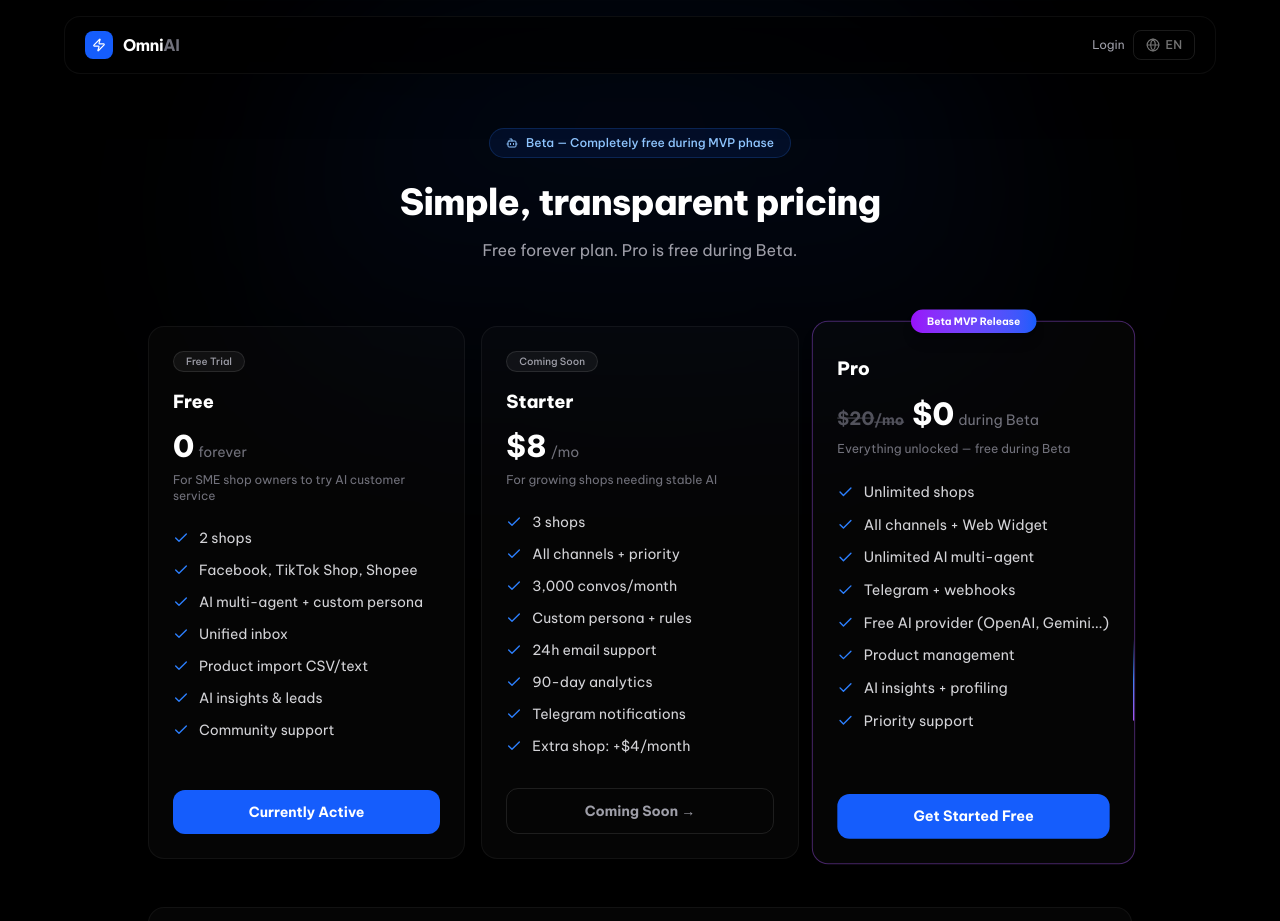
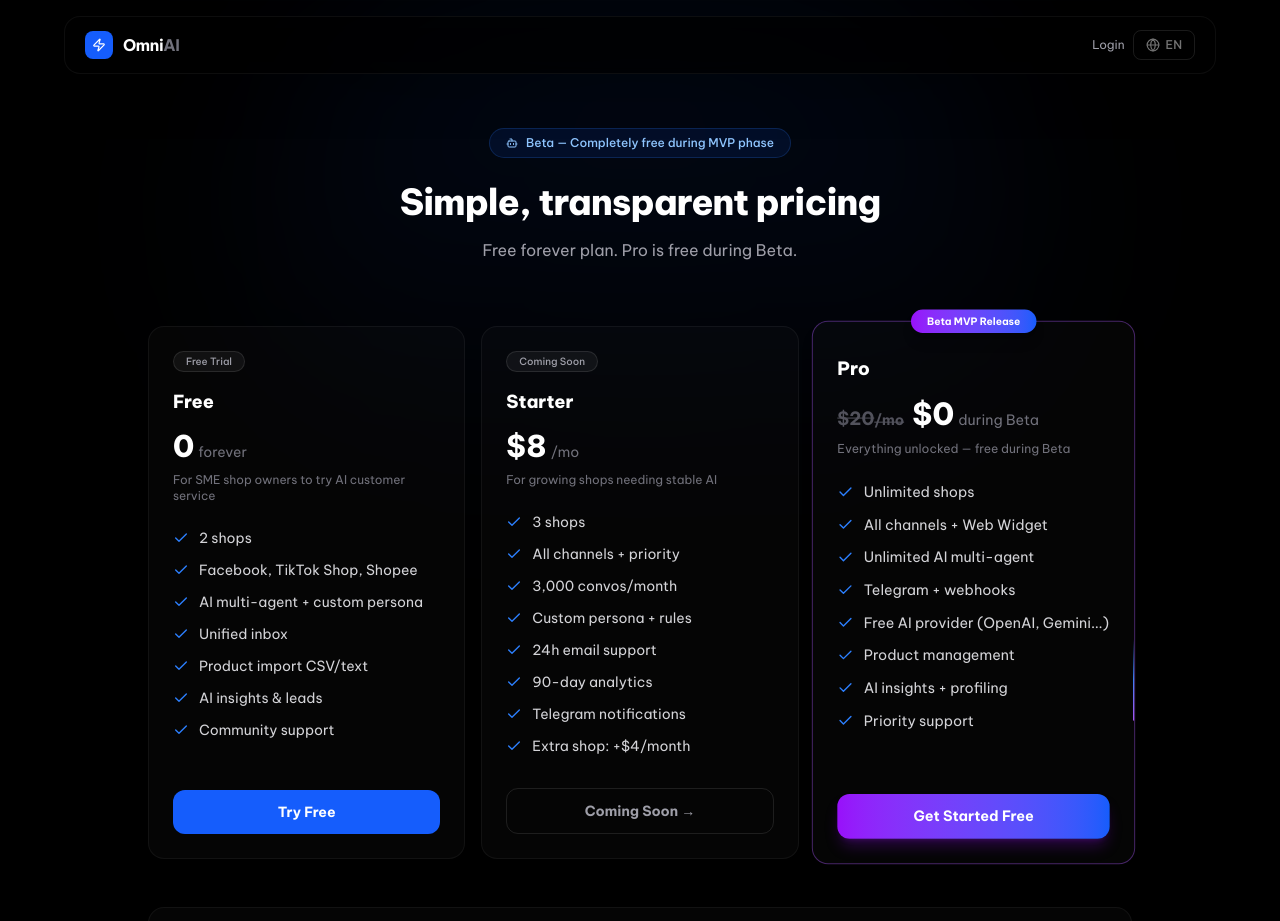
Before and after one commit to baonckh/omni-dashboard, a Next.js app: page /pricing in a window 1280 px wide. Shown: the top 921 px of the page. Built offline with nearby package versions, Linux system fonts and the light colour scheme; no server answers.

Commit message:
fix: pricing buttons - Free CTA to Dùng thử ngay, Pro button purple gradient

```diff
--- a/src/app/pricing/page.tsx
+++ b/src/app/pricing/page.tsx
@@ -15,7 +15,7 @@ export default function PricingPage() {
   const { t, lang } = useLang();
 
   const plans = [
-    { nameKey: "pricing.free_name", price: "0", periodKey: "pricing.free_period", badgeKey: "pricing.free_badge", descKey: "pricing.free_desc", featKeys: freeFeats, ctaKey: "pricing.free_cta", ctaLink: "/register", highlight: false, disabled: false, color: "border-zinc-700" },
+    { nameKey: "pricing.free_name", price: "0", periodKey: "pricing.free_period", badgeKey: "pricing.free_badge", descKey: "pricing.free_desc", featKeys: freeFeats, ctaKey: "hero.cta", ctaLink: "/register", highlight: false, disabled: false, color: "border-zinc-700" },
     { nameKey: "pricing.starter_name", price: lang === "vi" ? "199k" : "$8", period: lang === "vi" ? "/tháng" : "/mo", badgeKey: "pricing.starter_badge", descKey: "pricing.starter_desc", featKeys: starterFeats, ctaKey: "pricing.starter_cta", ctaLink: "mailto:giabao991199@gmail.com", highlight: false, disabled: true, color: "border-white/5" },
     { nameKey: "pricing.pro_name", price: lang === "vi" ? "0đ" : "$0", periodKey: "pricing.pro_period", originalPrice: lang === "vi" ? "499k" : "$20", originalPeriod: lang === "vi" ? "/tháng" : "/mo", badgeKey: "pricing.pro_badge", descKey: "pricing.pro_desc", featKeys: proFeats, ctaKey: "pricing.pro_cta", ctaLink: "/register", highlight: true, disabled: false, color: "border-purple-500" },
   ];
@@ -93,6 +93,10 @@ export default function PricingPage() {
                 <a href={plan.ctaLink} className="block w-full text-center py-3 rounded-xl text-sm font-bold border border-white/10 text-zinc-400 hover:text-white hover:border-white/20 hover:bg-white/5 transition-all cursor-pointer">
                   {t(plan.ctaKey)} →
                 </a>
+              ) : plan.highlight ? (
+                <Link href={plan.ctaLink} className="block w-full text-center py-3 rounded-xl text-sm font-bold bg-gradient-to-r from-purple-600 to-blue-600 text-white hover:from-purple-500 hover:to-blue-500 transition-all shadow-lg shadow-purple-600/25 active:scale-[0.98]">
+                  {t(plan.ctaKey)}
+                </Link>
               ) : (
                 <Link href={plan.ctaLink} className="block w-full text-center py-3 rounded-xl text-sm font-bold bg-blue-600 text-white hover:bg-blue-500 transition-all active:scale-[0.98]">
                   {t(plan.ctaKey)}
--- a/src/lib/i18n.ts
+++ b/src/lib/i18n.ts
@@ -118,7 +118,7 @@ const vi: Dict = {
   "pricing.free_feat5": "Nhập sản phẩm CSV/text",
   "pricing.free_feat6": "AI insights & leads",
   "pricing.free_feat7": "Hỗ trợ cộng đồng",
-  "pricing.free_cta": "Đang hoạt động",
+  "pricing.free_cta": "Dùng thử ngay",
   "pricing.starter_name": "Starter",
   "pricing.starter_price": "$8",
   "pricing.starter_badge": "Sắp ra mắt",
```
